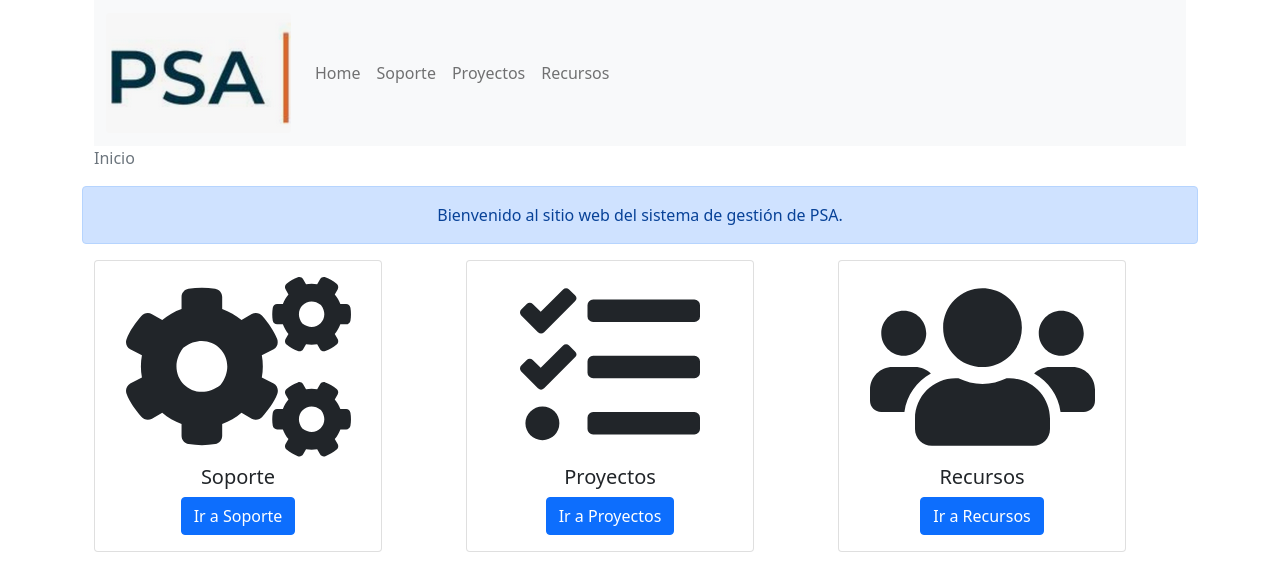
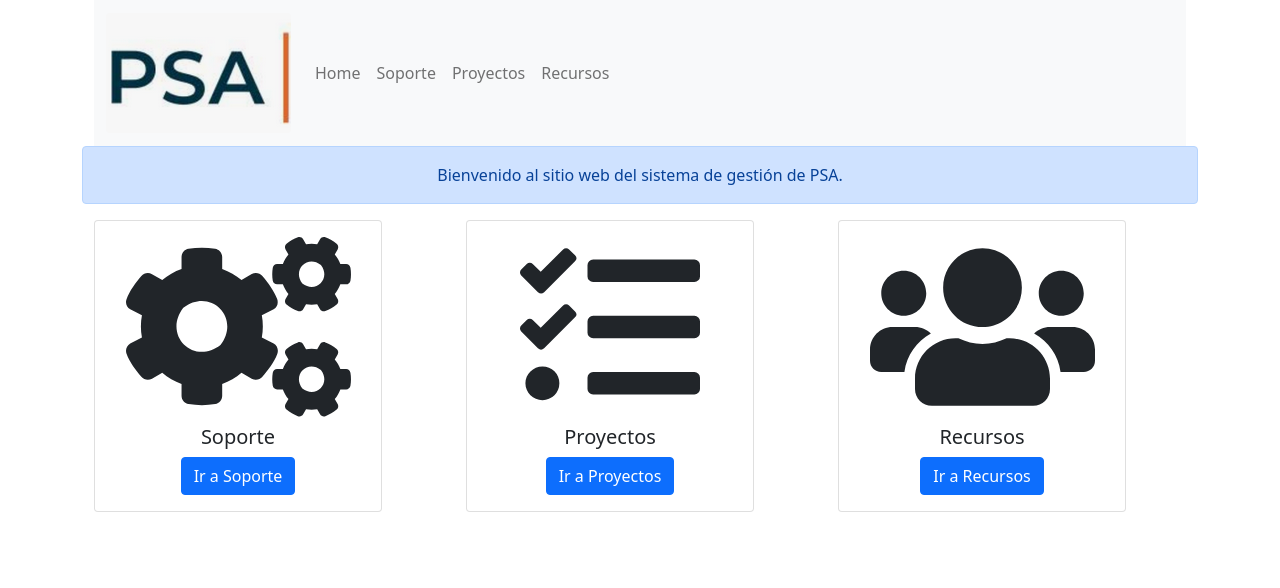
Before and after one commit to julitaras/front-anInfo, a React (Create React App) app: page / in a window 1280 px wide. Shown: the top 588 px of the page. Built offline with nearby package versions, Linux system fonts and the light colour scheme.

Commit message:
Separado Header de Breadcrumbs

```diff
--- a/src/components/Header.js
+++ b/src/components/Header.js
@@ -2,44 +2,9 @@ import React, { Component } from "react";
 import logo from "../static/logo.png";
 import Nav from 'react-bootstrap/Nav';
 import Image from 'react-bootstrap/Image';
-import { Navbar, Container, Breadcrumb } from "react-bootstrap";
-import {BreadcrumbItem} from "react-bootstrap";
-import { Link } from "react-router-dom";
-import routes from "../routes";
+import { Navbar, Container } from "react-bootstrap";
 
 class Header extends Component {
-
-    constructor(props) {
-        super(props);
-        console.log(props);
-        const crumbs = routes
-                // Get all routes that contain the current one.
-                .filter(({ path }) => props.location.pathname.includes(path))
-                // Swap out any dynamic routes with their param values.
-                // E.g. "/pizza/:pizzaId" will become "/pizza/1"
-                .map(({ path, ...rest }) => ({
-                  path: Object.keys(props.params).length
-                    ? Object.keys(props.params).reduce(
-                        (path, param) =>
-                          path.replace(`:${param}`, props.params[param]),
-                        path
-                      )
-                    : path,
-                  ...rest
-                }));
-        // Given an array of objects which contain a `name` and `path` property,
-        // generate a `BreadcrumbItem` component for each.
-        this.crumbs_items = crumbs.map(({ name, path }, index) => (
-            path === props.location.pathname ?
-            <BreadcrumbItem key={index} active>{name}</BreadcrumbItem> :
-            <BreadcrumbItem key={index}>
-                <Link to={path}>{name}</Link>
-            </BreadcrumbItem>
-        ));
-
-
-    }
-
     render() {
         return (
             <Container>
@@ -59,9 +24,6 @@ class Header extends Component {
 
                     </Container>
                 </Navbar>
-                <Breadcrumb>
-                    {this.crumbs_items}
-            </Breadcrumb>
             </Container>
           );
     }
```
Also changed, not shown: src/components/Breadcrumbs.js (added, +49 -0 lines). Lines whose indentation alone changed are shown as unchanged.
